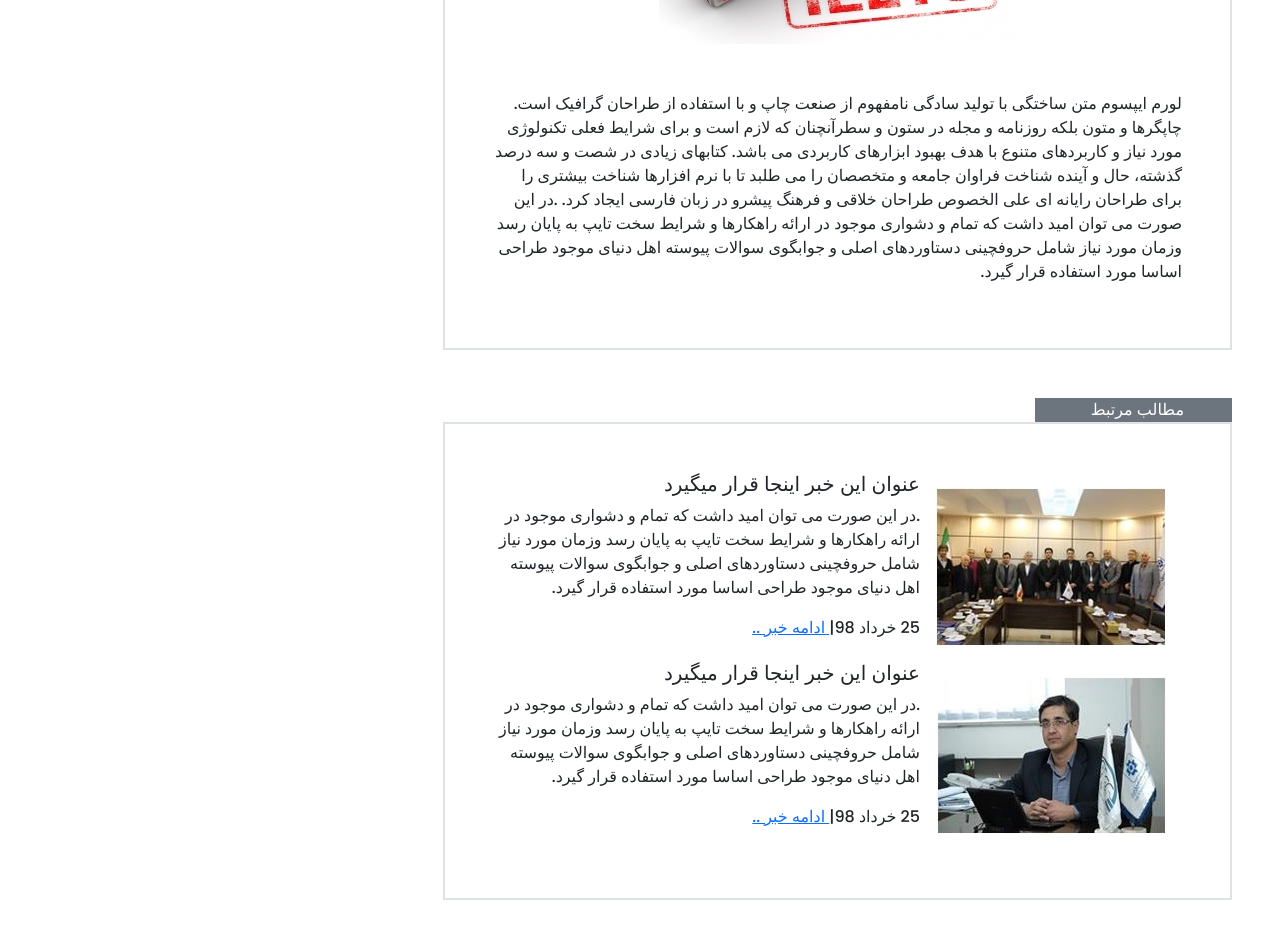
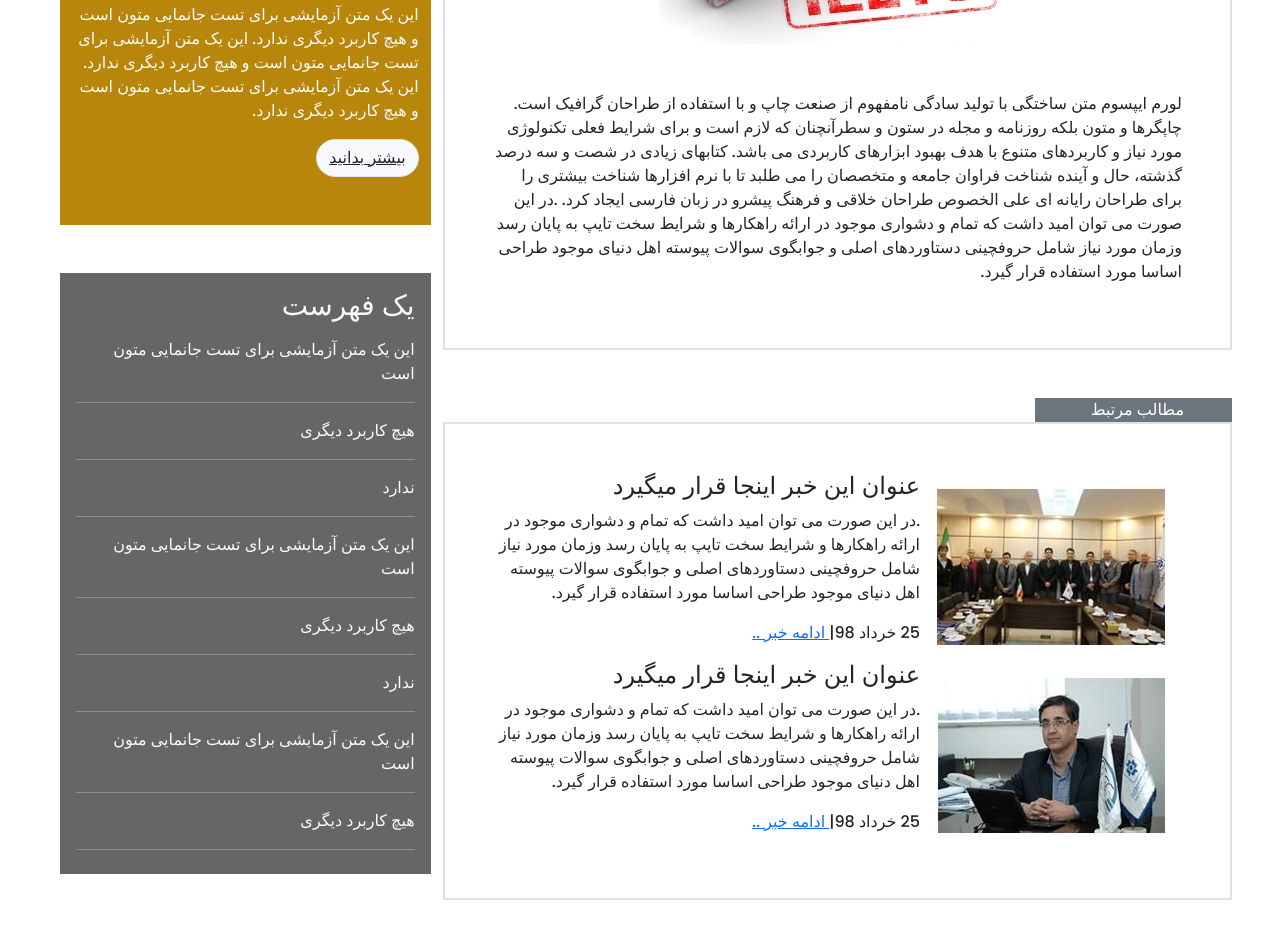
Before and after one commit to lilysadatrasoul/frontend-final-project, a React (Create React App) app: page /user/Page2 in a window 1280 px wide. Shown: the part 1140-2078 px from the top of the page. Built offline with nearby package versions, Linux system fonts and the light colour scheme.

Commit message:
page2 part2

```diff
--- a/src/App.css
+++ b/src/App.css
@@ -82,5 +82,14 @@ text-transform: capitalize;
     background-color: var(--main-color);
 }
 .p2-left{
-    background-color: #A9A9A9;
+    background-color:var(--gray);
 }
+.container .p2-side1{
+background-color: var(--gray);
+}
+.container .p2-side2{
+    background-color: var(--main-color);
+    }
+.container .p2-side3{
+    background-color: var(--light-color);
+}
--- a/src/Components/Pg2Part2.jsx
+++ b/src/Components/Pg2Part2.jsx
@@ -2,6 +2,7 @@ import React from 'react'
 import ielts1 from "../assets/images/ielts1.jpg";
 import ielts2 from "../assets/images/5.jpg";
 import ielts3 from "../assets/images/6.jpg";
+import Sidebar from '../Components/Sidebar.jsx'
 
 
 
@@ -36,7 +37,7 @@ export default function Pg2Part2() {
                                 <img className="image  m-3" src={ielts2} alt="#" />
                             </div>
                             <div>
-                                <h5>عنوان  این خبر اینجا قرار میگیرد</h5>
+                                <h4>عنوان  این خبر اینجا قرار میگیرد</h4>
                                 <p>
                                 .در این صورت می توان امید داشت که تمام و دشواری موجود در ارائه
                                  راهکارها و شرایط سخت تایپ به پایان رسد وزمان مورد نیاز شامل حروفچینی دستاوردهای اصلی و جوابگوی سوالات پیوسته
@@ -52,7 +53,7 @@ export default function Pg2Part2() {
                                 <img className="image  m-3" src={ielts3} alt="#" />
                             </div>
                             <div>
-                                <h5>عنوان  این خبر اینجا قرار میگیرد</h5>
+                                <h4>عنوان  این خبر اینجا قرار میگیرد</h4>
                                 <p>
                                 .در این صورت می توان امید داشت که تمام و دشواری موجود در ارائه
                                  راهکارها و شرایط سخت تایپ به پایان رسد وزمان مورد نیاز شامل حروفچینی دستاوردهای اصلی و جوابگوی سوالات پیوسته
@@ -75,7 +76,7 @@ export default function Pg2Part2() {
 
             </div>
             <div className='col-12 col-lg-4'>
-
+            <Sidebar/>
             </div>
 
         </div>
--- /dev/null
+++ b/src/Components/Sidebar.jsx
@@ -0,0 +1,56 @@
+import React from 'react'
+import ieltslogo from "../assets/images/ielts logo.png";
+
+export default function Sidebar() {
+  return (
+    <div className='sidebar'>
+
+        <div className="container  d-flex flex-column ">
+          <div className='p2-side1 mb-5'>
+          <img src={ieltslogo} className="image py-5 px-5 mx-5" alt="img" />
+          </div>
+          <div className=' mb-5'>
+          <div className="container text-light p2-side2  ">
+            <h3 className="py-3">این همان عنوان مطلب است</h3>
+            <p className=" fs-6">
+              این یک متن آزمایشی برای تست جانمایی متون است و هیچ کاربرد دیگری
+              ندارد. این یک متن آزمایشی برای تست جانمایی متون است و هیچ کاربرد
+              دیگری ندارد. این یک متن آزمایشی برای تست جانمایی متون است و هیچ
+              کاربرد دیگری ندارد.
+            </p>
+            <button className="btn bg-light border border-1 rounded-pill mb-5 ">
+            <a href='' className='text-dark'>بیشتر بدانید</a>
+            </button>
+          </div>
+          <div className="p2-side3 mt-5 px-3 py-2 text-light">
+          <h3 className=" py-2">یک فهرست</h3>
+          <div className=''>
+            <p >
+              <p>این یک متن آزمایشی برای تست جانمایی متون است</p>
+              <hr />
+              <p>هیچ کاربرد دیگری</p>
+              <hr />
+              <p>ندارد</p>
+              <hr />
+              <p>این یک متن آزمایشی برای تست جانمایی متون است</p>
+              <hr />
+              <p>هیچ کاربرد دیگری</p>
+              <hr />
+              <p>ندارد</p>
+              <hr />
+              <p>این یک متن آزمایشی برای تست جانمایی متون است</p>
+              <hr />
+              <p>هیچ کاربرد دیگری</p>
+              <hr />
+            </p>
+          </div>
+        </div>
+
+
+          </div>
+        </div>
+
+
+    </div>
+  )
+}
--- a/src/pages/Page2.jsx
+++ b/src/pages/Page2.jsx
@@ -2,6 +2,7 @@ import React from 'react'
 import Navbar  from '../Components/Navbar'
 import Header2 from '../Components/Header2.jsx'
 import Pg2Part2 from '../Components/Pg2Part2.jsx'
+
 
 
 export default function Page2() {
@@ -10,6 +11,7 @@ export default function Page2() {
          <Navbar/>
          <Header2/>
          <Pg2Part2/>
+
     </div>
   )
 }
```
